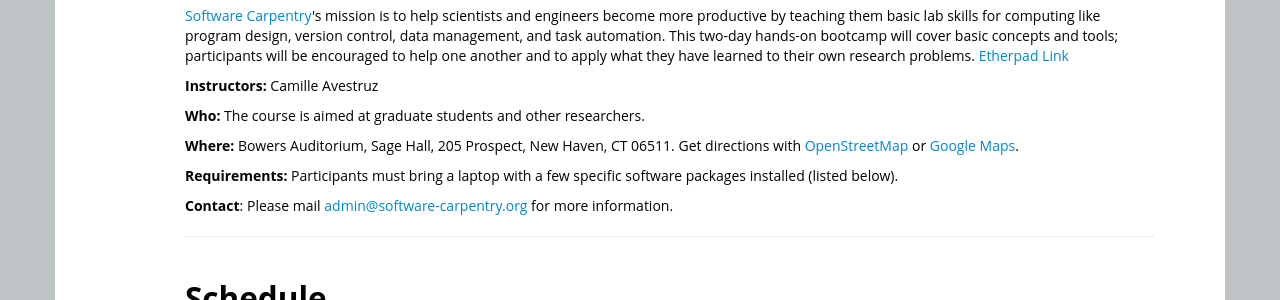
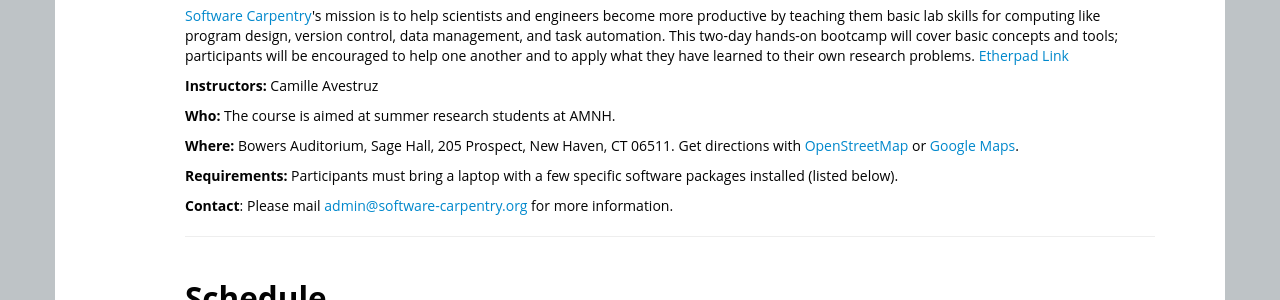
Before and after one commit to cavestruz/2015-05-26-amnh, a Jekyll site: the page built from index.html, in a window 1280 px wide and 900 px high. Shown: the part 415-715 px from the top of the window. Built offline with Jekyll 4.4.1, drawn with Linux system fonts in a browser that asks for light colours.

Commit message:
modified index

```diff
--- a/index.html
+++ b/index.html
@@ -56,7 +56,7 @@
 -->
 <p>
   <strong>Who:</strong>
-  The course is aimed at graduate students and other researchers.
+  The course is aimed at summer research students at AMNH.
 </p>
 
 <!--
```
